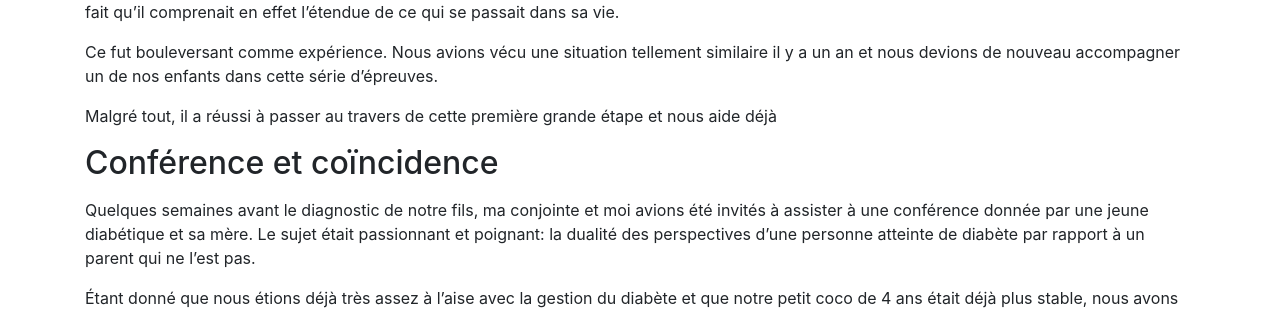
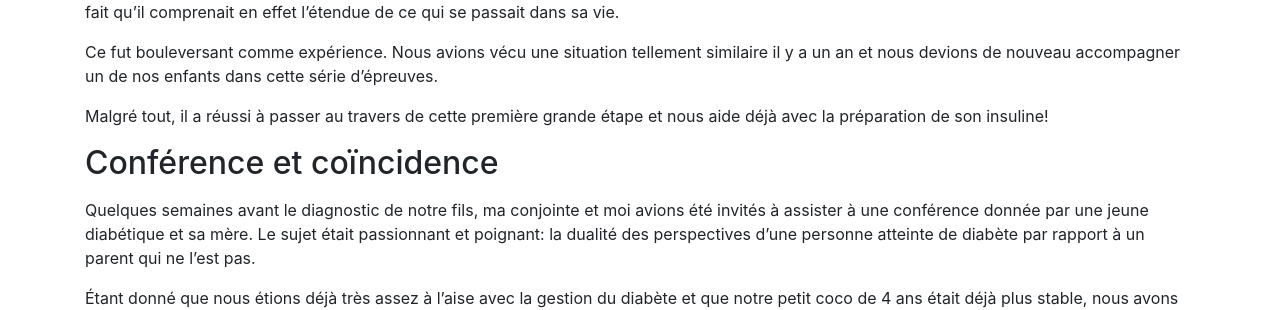
Before and after one commit to gcharest/gcharest.github.io, a Jekyll site: the page built from _posts/fr/2019-11-27-et-ils-furent-deux.md, in a window 1280 px wide. Shown: the part 1343-1653 px from the top of the page. Built offline with Jekyll 4.4.1, drawn with Linux system fonts in a browser that asks for light colours; nearby versions of some CDN libraries.

Commit message:
Fix sentence

```diff
--- a/_posts/fr/2019-11-27-et-ils-furent-deux.md
+++ b/_posts/fr/2019-11-27-et-ils-furent-deux.md
@@ -54,7 +54,7 @@ Il avait résumé en quelques mots le fait qu'il comprenait en effet l'étendue
 Ce fut bouleversant comme expérience.
 Nous avions vécu une situation tellement similaire il y a un an et nous devions de nouveau accompagner un de nos enfants dans cette série d'épreuves.
 
-Malgré tout, il a réussi à passer au travers de cette première grande étape et nous aide déjà
+Malgré tout, il a réussi à passer au travers de cette première grande étape et nous aide déjà avec la préparation de son insuline!
 
 ## Conférence et coïncidence
 
```
